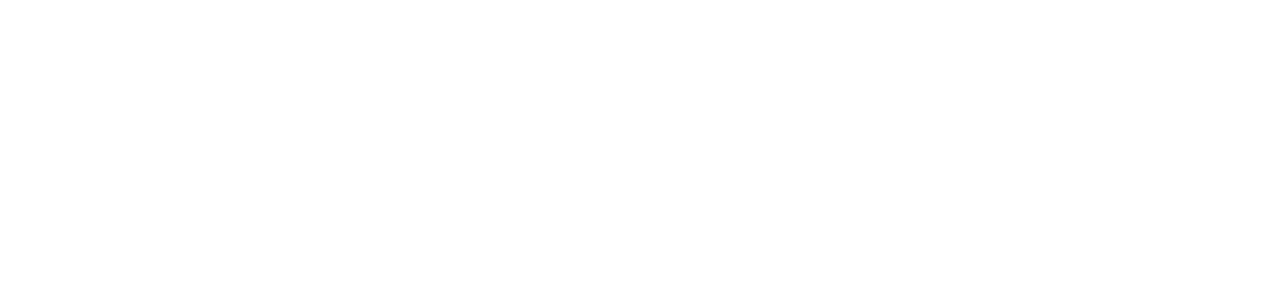
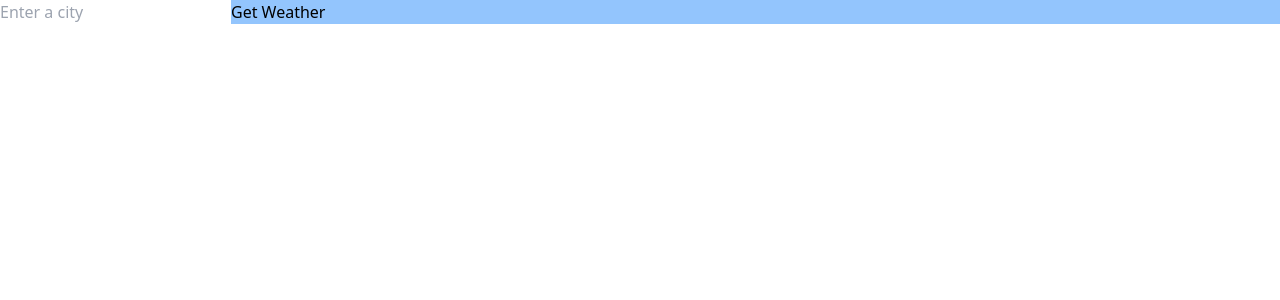
Before and after one commit to sahiwl/HowisTheWeather, a React (Vite) app: page / in a window 1280 px wide. Shown: the top 300 px of the page. Built offline with nearby package versions, Linux system fonts and the light colour scheme.

Commit message:
updated WeatherApp.jsx

```diff
--- a/src/App.jsx
+++ b/src/App.jsx
@@ -2,13 +2,16 @@
 import reactLogo from './assets/react.svg'
 import viteLogo from '/vite.svg'
 import './App.css'
+import WeatherApp from './components/WeatherApp'
 
 function App() {
   const [count, setCount] = useState(0)
 
   return (
     <>
-
+      <div className="bg-blue-300">
+        <WeatherApp />
+      </div>
     </>
   )
 }
--- /dev/null
+++ b/src/components/WeatherApp.jsx
@@ -0,0 +1,30 @@
+import { useEffect, useState } from "react";
+import axios from "axios";
+
+const WeatherApp = () => {
+    const [city, setCity] = useState("");
+    const [weatherInfo, setWeatherInfo] = useState(null);
+
+const fetchApiData = async () => {
+
+    const response = await fetch(
+      `https://api.openweathermap.org/data/2.5/weather?q=NEWDELHI&units=metric&appid=${apiKey}`
+    )
+    .then(response=>response.json())
+    .then(data=>setWeatherInfo(data))
+    console.log(weatherData); // weather data
+
+};
+
+    return(
+        <div>
+            <form>
+        <input type="text" placeholder="Enter a city" />
+        <button type="submit">Get Weather</button>
+      </form>
+
+        </div>
+    )
+}
+
+export default WeatherApp;
```
Also changed, not shown: 1 other file (tests, documents, lock files or other folders).
